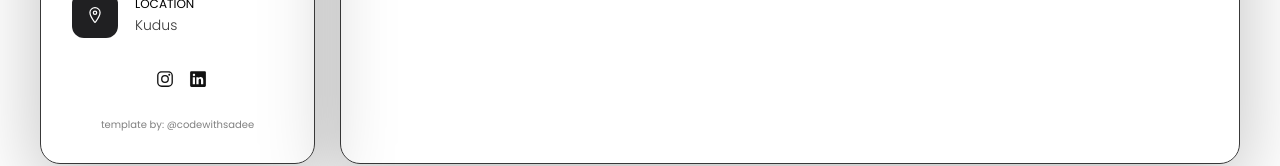
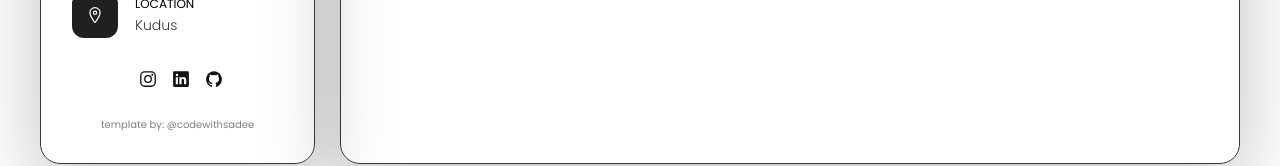
Before and after one commit to Notdet3cted/notdet3cted.github.io, a plain HTML site: page index.html in a window 1280 px wide. Shown: the part 685-851 px from the top of the page. Drawn offline with nearby package versions, Linux system fonts and the light colour scheme; some packages are replaced by stand-ins of ours; a script that the page names is missing.

Commit message:
add github button sosmed

```diff
--- a/index.html
+++ b/index.html
@@ -132,6 +132,11 @@
             <li class="social-item">
               <a href="https://id.linkedin.com/in/naufal-arrafi-078978192/" class="social-link">
                 <ion-icon name="logo-linkedin"></ion-icon>
+              </a>
+            </li>
+            <li class="social-item">
+              <a href="https://github.com/Notdet3cted" class="social-link">
+                <ion-icon name="logo-github"></ion-icon>
               </a>
             </li>
           </ul>
```
